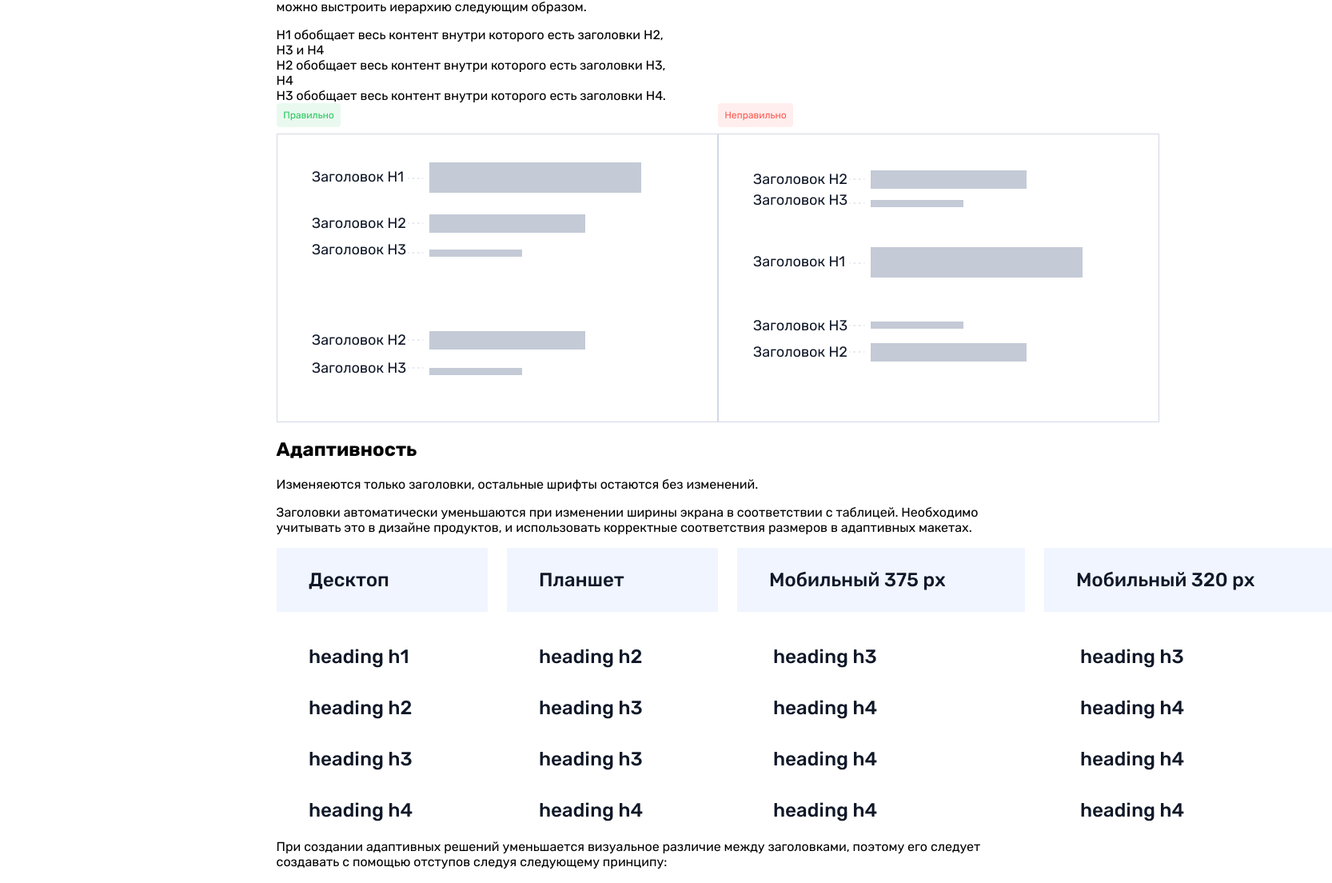
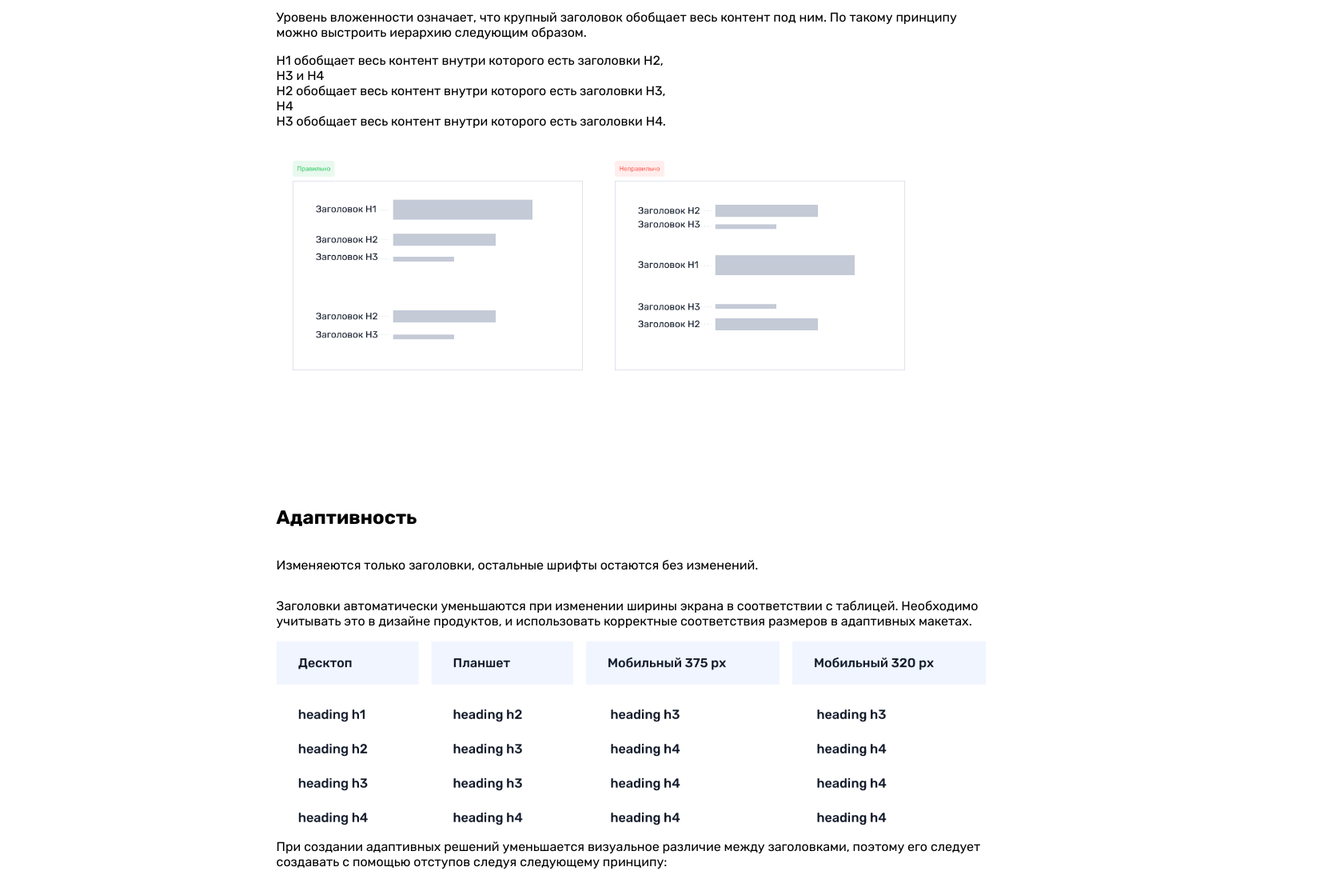
Before and after one commit to fymour/ui-kit-design, a React (Create React App) app: page /typography in a window 1280 px wide. Shown: the part 3865-4969 px from the top of the page at 80% size, 1666 px wide, since content can reach past the window. Built offline with nearby package versions, Linux system fonts and the light colour scheme.

Commit message:
typo-before

```diff
--- a/src/Components/Pages/TypographyPage/TypographyPage.scss
+++ b/src/Components/Pages/TypographyPage/TypographyPage.scss
@@ -405,6 +405,9 @@
 }
 
 .block-five{
+    display: flex;
+    width: 100%;
+    flex-direction: column;
     .p-h2{
         display: flex;
         flex-direction: column;
@@ -416,23 +419,32 @@
     }
     .images{
         display: flex;
-        width: 80%;
+        width: 90%;
+        padding-top: 40px;
+        justify-content: space-around;
         img{
             // display: flex;
+            // display: flex;
             // justify-content: space-around;
-            width: 100%;
-            height: 100%;
+            width: 45%;
+            height: 60%;
         }
     }
+}
+.block-six{
+    display: flex;
+    width: 100%;
+    padding-top: 150px;
+    flex-direction: column;
+
     .sizes-block{
         display: flex;
-        width: 80%;
-        justify-content: space-around;
 
-       .sizes-block img{
-        width: 100%;
-        height: auto;
-        max-width: 100%;
-       }
+        width: 99%;
+        // justify-content: space-around;
+        img{
+            width: 100%;
+            height: auto;
+        }
     }
 }
--- a/src/Components/Pages/TypographyPage/TypographyPage.tsx
+++ b/src/Components/Pages/TypographyPage/TypographyPage.tsx
@@ -343,7 +343,7 @@ export const TypographyPage = () => {
           Заголовки автоматически уменьшаются при изменении ширины экрана в соответствии с таблицей. Необходимо учитывать это в дизайне продуктов, и использовать корректные соответствия размеров в адаптивных макетах.
         </p>
         <div className="sizes-block">
-          <img src={sizes_frame} alt="" />
+          <img src={sizes_frame} alt=""  />
         </div>
         <div className="text-footer">
           <p>
```
